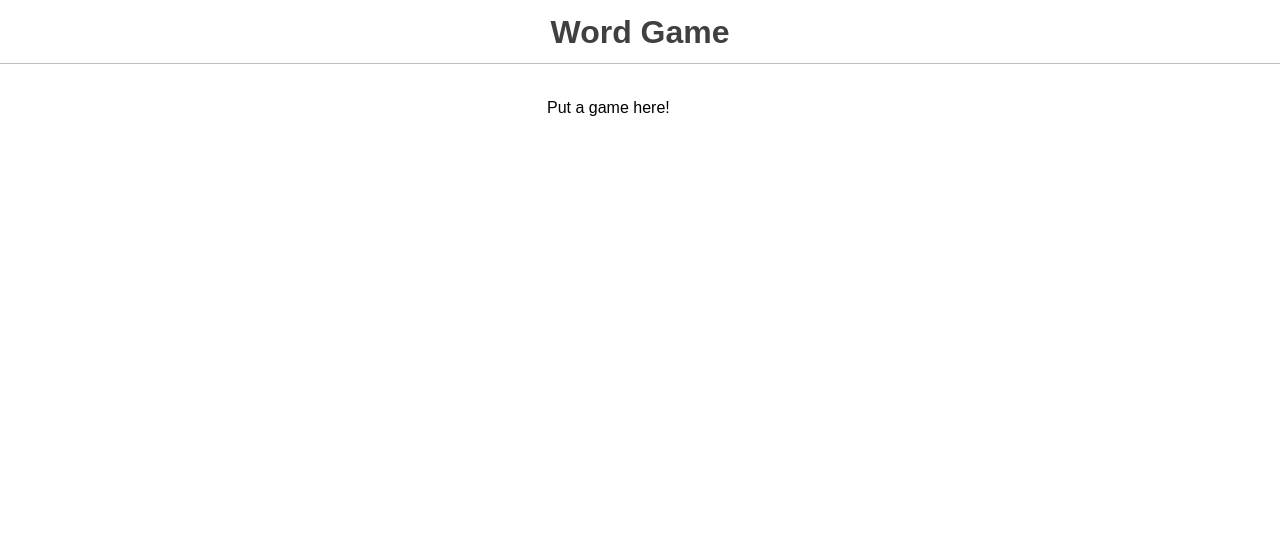
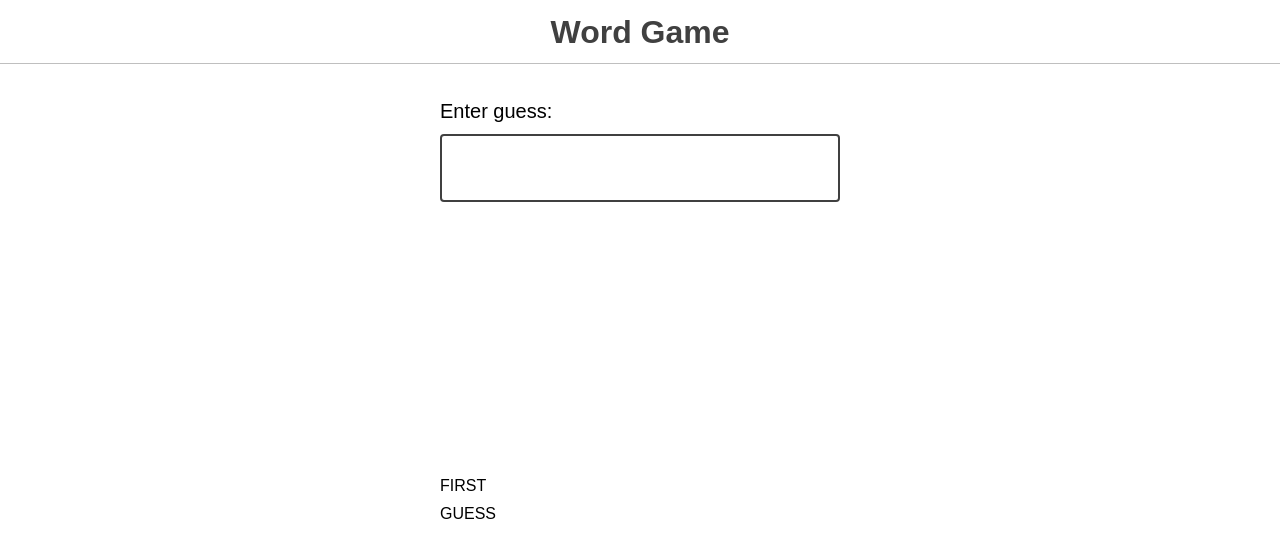
Before and after one commit to joy-of-react/project-wordle, a React (Create React App) app: page / in a window 1280 px wide. Shown: the top 558 px of the page. Built offline with nearby package versions, Linux system fonts and the light colour scheme.

Commit message:
Initial commit with Exercise 1 completed

```diff
--- a/src/components/Game/Game.js
+++ b/src/components/Game/Game.js
@@ -2,6 +2,8 @@ import React from 'react';
 
 import { sample } from '../../utils';
 import { WORDS } from '../../data';
+import GuessInput from '../GuessInput/GuessInput';
+import GuessList from '../GuessList/GuessList';
 
 // Pick a random word on every pageload.
 const answer = sample(WORDS);
@@ -9,7 +11,12 @@ const answer = sample(WORDS);
 console.info({ answer });
 
 function Game() {
-  return <>Put a game here!</>;
+return (
+  <>
+    <GuessInput />
+<GuessList />
+  </>
+)
 }
 
 export default Game;
--- /dev/null
+++ b/src/components/GuessInput/GuessInput.js
@@ -0,0 +1,21 @@
+import React from "react";
+
+function GuessInput() {
+
+  const [guess, setGuess] = React.useState('');
+
+
+  return(
+    <form className="guess-input-wrapper" onSubmit={event => {
+      event.preventDefault()
+      console.log(guess.toUpperCase())
+      setGuess('')
+    }}>
+      <label htmlFor="guess-input">Enter guess:</label>
+      <input pattern=".{5,}" required title="5 characters minimum" maxLength={5} id="guess-input" type="text" value={guess.toUpperCase()} onChange={event => {
+        setGuess(event.target.value)
+      }}/>
+    </form>);
+}
+
+export default GuessInput;
--- /dev/null
+++ b/src/components/GuessInput/index.js
@@ -0,0 +1,2 @@
+export * from "./GuessInput";
+export { default } from "./GuessInput";
--- /dev/null
+++ b/src/components/GuessList/GuessList.js
@@ -0,0 +1,12 @@
+import React from "react";
+
+function GuessList() {
+  return (
+    <div className="guess-results">
+      <p className="guess">FIRST</p>
+      <p className="guess">GUESS</p>
+    </div>
+    );
+}
+
+export default GuessList;
--- /dev/null
+++ b/src/components/GuessList/index.js
@@ -0,0 +1,2 @@
+export * from "./GuessList";
+export { default } from "./GuessList";
```
